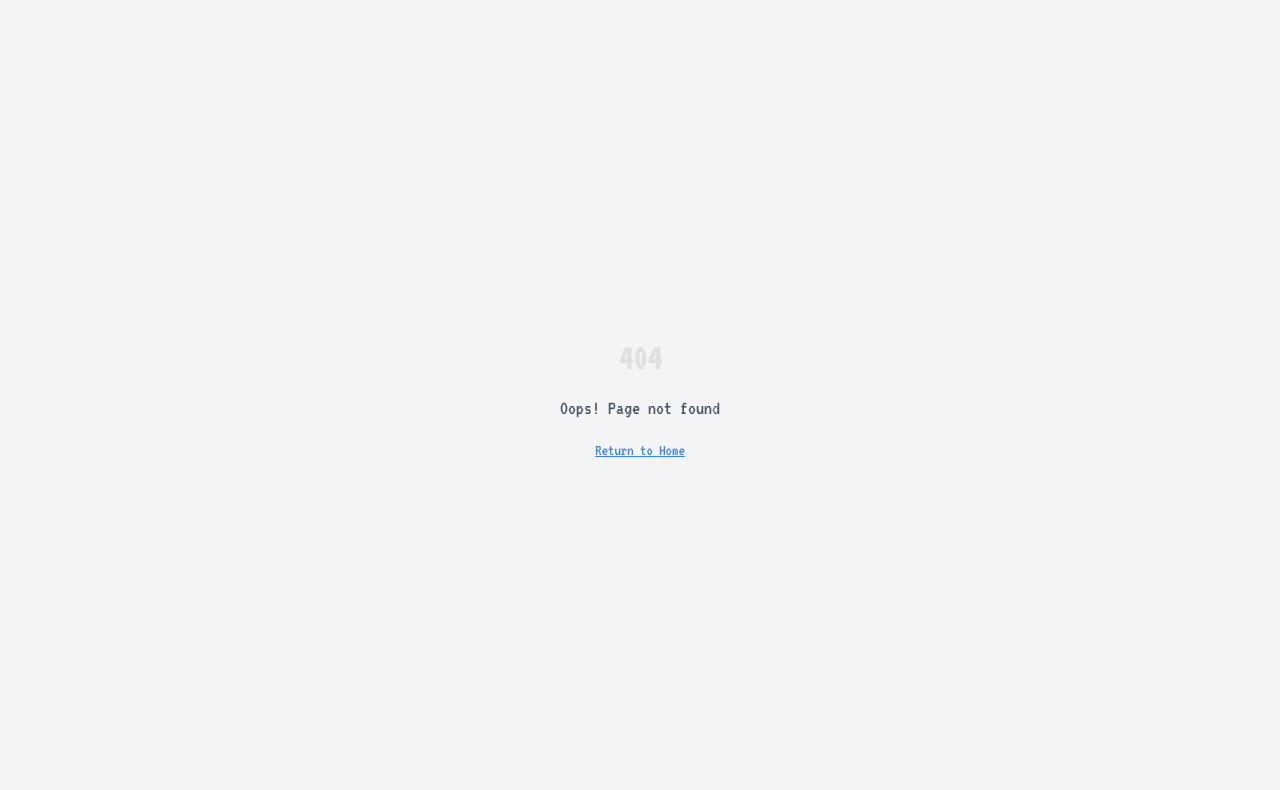
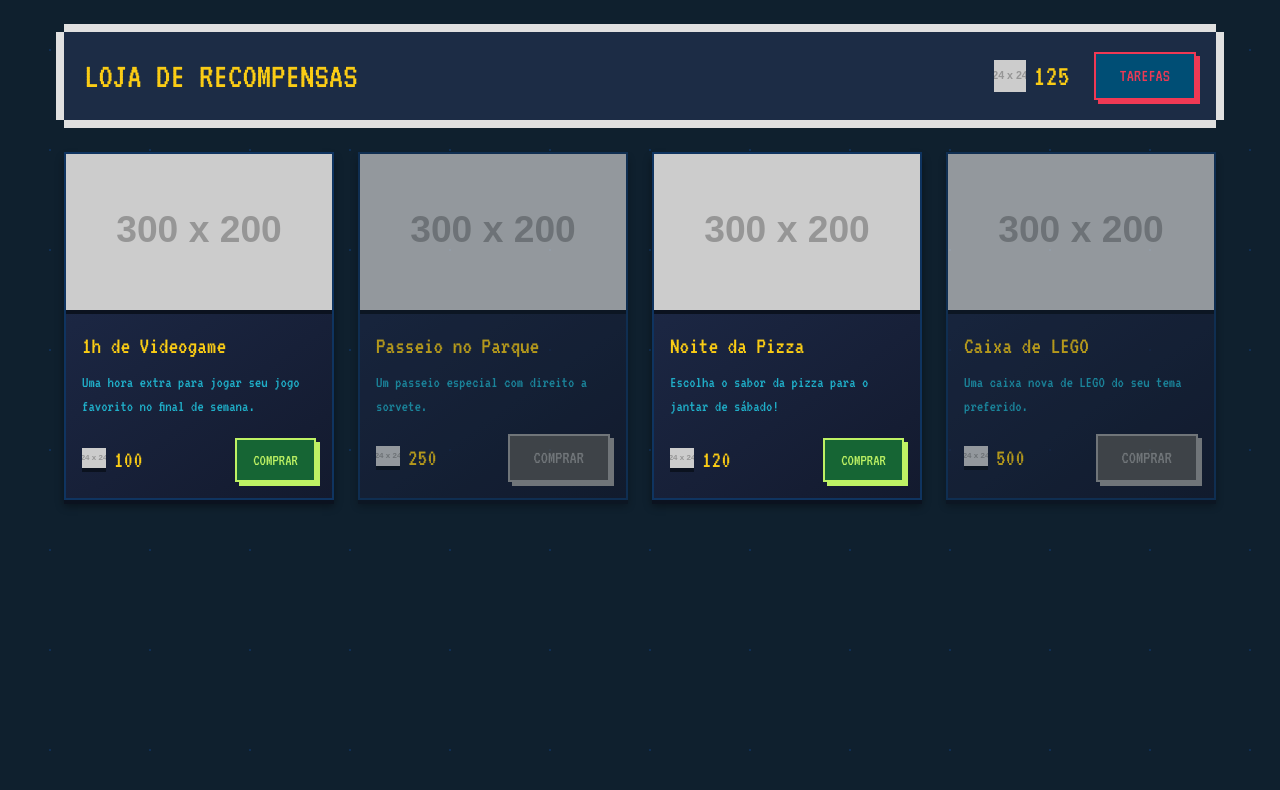
Before and after one commit to luzviva/retro-routine-zone, a React (Vite) app: page /loja in a window 1280 px wide. Before the commit this address had no page. Shown: the top 790 px of the page. Built offline with nearby package versions, Linux system fonts and the light colour scheme.

Commit message:
Mover loja para página separada
A loja agora é acessada através de uma rota separada, 'loja'.

```diff
--- a/src/App.tsx
+++ b/src/App.tsx
@@ -5,6 +5,7 @@ import { QueryClient, QueryClientProvider } from "@tanstack/react-query";
 import { BrowserRouter, Routes, Route } from "react-router-dom";
 import Index from "./pages/Index";
 import Settings from "./pages/Settings";
+import Shop from "./pages/Shop";
 import NotFound from "./pages/NotFound";
 
 const queryClient = new QueryClient();
@@ -18,6 +19,7 @@ const App = () => (
         <Routes>
           <Route path="/" element={<Index />} />
           <Route path="/settings" element={<Settings />} />
+          <Route path="/loja" element={<Shop />} />
           {/* ADD ALL CUSTOM ROUTES ABOVE THE CATCH-ALL "*" ROUTE */}
           <Route path="*" element={<NotFound />} />
         </Routes>
--- a/src/pages/Home.tsx
+++ b/src/pages/Home.tsx
@@ -8,7 +8,6 @@ import { QuestCard } from "../components/QuestCard";
 import { WeekView } from "../components/WeekView";
 import { FeedbackModal } from "../components/FeedbackModal";
 import { SpecialMission } from "../components/SpecialMission";
-import { Store } from "../components/Store";
 import { Settings, ShoppingCart } from "lucide-react";
 
 interface Task {
@@ -44,7 +43,6 @@ const Home = () => {
   const [selectedDate, setSelectedDate] = useState<Date>(new Date(2025, 7, 5));
   const [isToday, setIsToday] = useState(true);
   const [isVisible, setIsVisible] = useState(false);
-  const [showStore, setShowStore] = useState(false);
 
   const dayNames = ["Domingo", "Segunda-feira", "Terça-feira", "Quarta-feira", "Quinta-feira", "Sexta-feira", "Sábado"];
   const dayTitleNames = ["DOMINGO", "SEGUNDA", "TERÇA", "QUARTA", "QUINTA", "SEXTA", "SÁBADO"];
@@ -103,11 +101,7 @@ const Home = () => {
   };
 
   const handleStoreClick = () => {
-    setShowStore(true);
-  };
-
-  const handleStoreClose = () => {
-    setShowStore(false);
+    navigate('/loja');
   };
 
   const formatDate = () => {
@@ -205,14 +199,6 @@ const Home = () => {
         isVisible={showFeedback}
         onClose={() => setShowFeedback(false)}
       />
-
-      {/* Store Modal */}
-      {showStore && (
-        <Store
-          coinBalance={coinBalance}
-          onClose={handleStoreClose}
-        />
-      )}
     </div>
   );
 };
--- a/src/components/Store.tsx
+++ b/src/pages/Shop.tsx
@@ -1,5 +1,6 @@
 import { useState } from "react";
-import { CoinIcon } from "./CoinIcon";
+import { useNavigate } from "react-router-dom";
+import { CoinIcon } from "../components/CoinIcon";
 
 interface StoreItem {
   id: number;
@@ -8,11 +9,6 @@ interface StoreItem {
   cost: number;
   image: string;
   canAfford: boolean;
-}
-
-interface StoreProps {
-  coinBalance: number;
-  onClose: () => void;
 }
 
 interface ConfirmPurchaseModalProps {
@@ -54,9 +50,11 @@ const ConfirmPurchaseModal = ({ item, isVisible, onClose, onConfirm }: ConfirmPu
   );
 };
 
-export const Store = ({ coinBalance, onClose }: StoreProps) => {
+const Shop = () => {
+  const navigate = useNavigate();
   const [selectedItem, setSelectedItem] = useState<StoreItem | null>(null);
   const [showModal, setShowModal] = useState(false);
+  const coinBalance = 125; // This should come from props or context in a real app
 
   const storeItems: StoreItem[] = [
     {
@@ -111,11 +109,13 @@ export const Store = ({ coinBalance, onClose }: StoreProps) => {
     setSelectedItem(null);
   };
 
+  const handleBackToTasks = () => {
+    navigate('/');
+  };
+
   return (
-    <>
-      <div className="fixed inset-0 bg-black/80 flex items-center justify-center p-4 z-40">
-        <div className="w-full max-w-6xl max-h-[90vh] overflow-y-auto">
-          <div id="store-view" className="mx-auto">
+    <div className="p-4 md:p-8">
+      <div className="max-w-6xl mx-auto">
         {/* CABEÇALHO DA LOJA */}
         <header className="pixel-border p-4 mb-8 flex flex-col md:flex-row justify-between items-center gap-4">
           <h2 className="text-4xl text-yellow-400">LOJA DE RECOMPENSAS</h2>
@@ -124,7 +124,7 @@ export const Store = ({ coinBalance, onClose }: StoreProps) => {
               <CoinIcon className="w-8 h-8" />
               <span>{coinBalance}</span>
             </div>
-                <button className="pixel-btn text-lg" onClick={onClose}>
+            <button className="pixel-btn text-lg" onClick={handleBackToTasks}>
               Tarefas
             </button>
           </div>
@@ -166,8 +166,6 @@ export const Store = ({ coinBalance, onClose }: StoreProps) => {
           </div>
         </main>
       </div>
-        </div>
-      </div>
 
       <ConfirmPurchaseModal
         item={selectedItem}
@@ -175,6 +173,8 @@ export const Store = ({ coinBalance, onClose }: StoreProps) => {
         onClose={handleCloseModal}
         onConfirm={handleConfirmPurchase}
       />
-    </>
+    </div>
   );
 };
+
+export default Shop;
```
Lines whose indentation alone changed are shown as unchanged.
